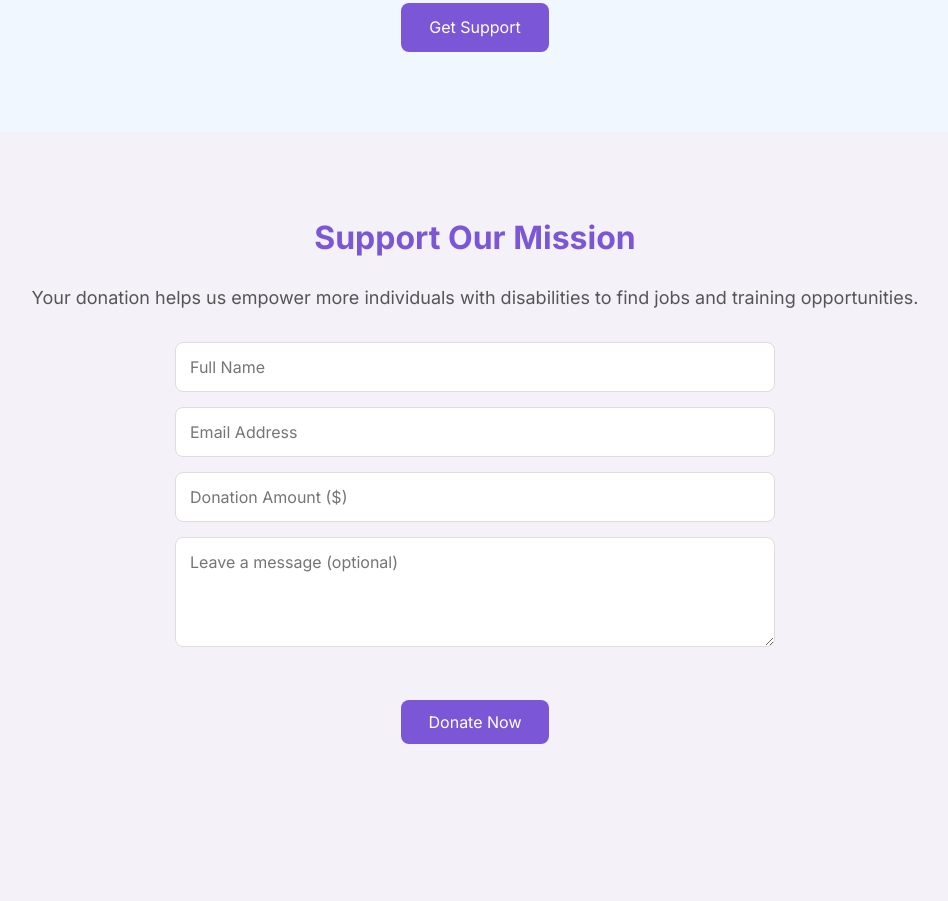
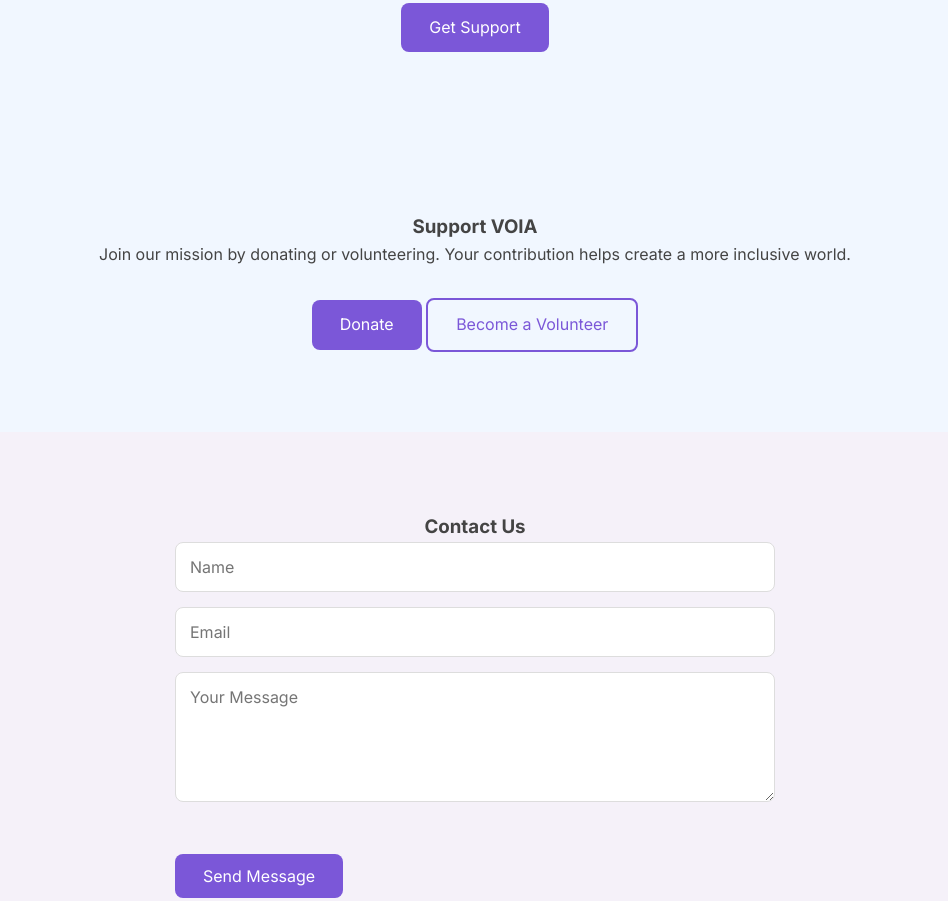
Before and after one commit to AceOfTheCard/web-project, a plain HTML site: page index.html in a window 1280 px wide. Shown: the part 2036-2937 px from the top of the page, without its empty margins (165-1113 px from the left). Drawn offline with Linux system fonts and the light colour scheme.

Commit message:
Update index.html

```diff
--- a/index.html
+++ b/index.html
@@ -322,17 +322,13 @@ audio::-webkit-media-controls-volume-slider {
   </section>
 
   <!-- NEW Donate Section -->
-  <section id="donate" class="center">
-    <h3>Support Our Mission</h3>
-    <p>Your donation helps us empower more individuals with disabilities to find jobs and training opportunities.</p>
-
-    <form>
-      <input type="text" placeholder="Full Name" required />
-      <input type="email" placeholder="Email Address" required />
-      <input type="number" placeholder="Donation Amount ($)" required min="1" />
-      <textarea rows="4" placeholder="Leave a message (optional)"></textarea>
-      <button type="submit" class="btn">Donate Now</button>
-    </form>
+   <section id="support">
+    <h3 class="center">Support VOIA</h3>
+    <p class="center">Join our mission by donating or volunteering. Your contribution helps create a more inclusive world.</p>
+    <div class="center">
+      <a href="donate.html" class="btn">Donate</a>
+      <a href="volunteer.html" class="btn" style="background: transparent; color: #7b57d8; border: 2px solid #7b57d8;">Become a Volunteer</a>
+    </div>
   </section>
 
   <section id="contact" class="gray-bg">
```
